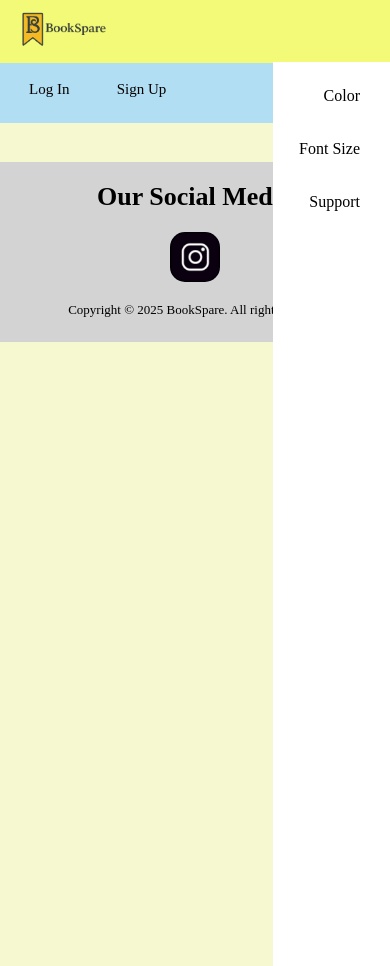
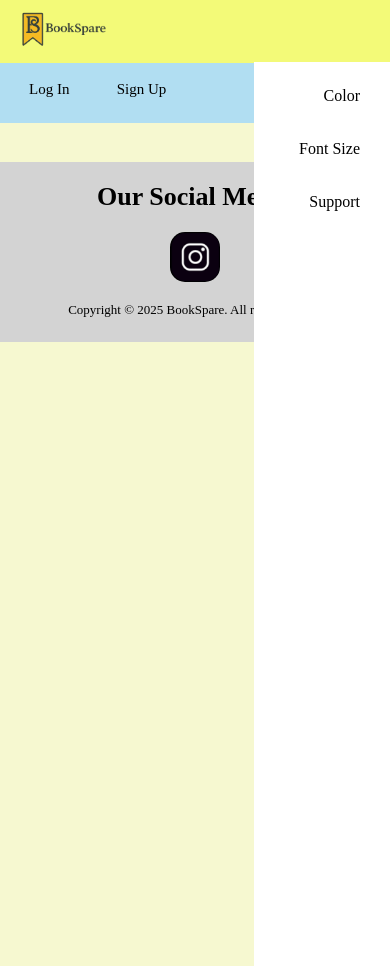
Before and after one commit to wanxian23/BookReview_BorrowingSystem, a PHP site: page / in a window 390 px wide. Run offline with PHP 8.4, Linux system fonts and the light colour scheme; some libraries are stand-ins or nearby versions.

Commit message:
Update style.css

```diff
--- a/style.css
+++ b/style.css
@@ -194,7 +194,7 @@ footer a:hover {
         text-align: center;
         margin-top: 0px;
         top: 0;
-        right: 140px;
+        right: 136px;
         background-color: rgb(247, 246, 246);
     }
 
@@ -209,8 +209,8 @@ footer a:hover {
         position: fixed;
         height: 100%;
         gap: 25px;
-        margin: 16% 0 0 70%;
-        width: 30%;
+        margin: 16% 0 0 65%;
+        width: 35%;
         text-align: right;
         padding: 20px 30px 0 0;
         background-color: white;
@@ -234,6 +234,10 @@ footer a:hover {
         border-left: 4px solid;
     }
 
+    aside span:active {
+        color: white;
+    }
+
     footer {
         font-size: 13px;
         height: 180px;
```
